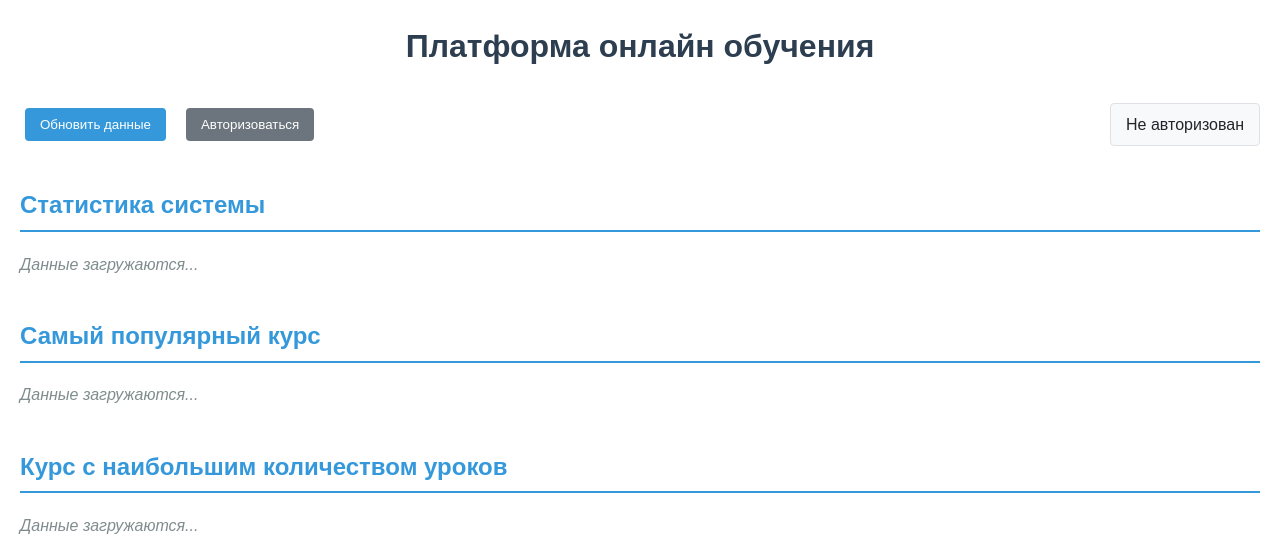
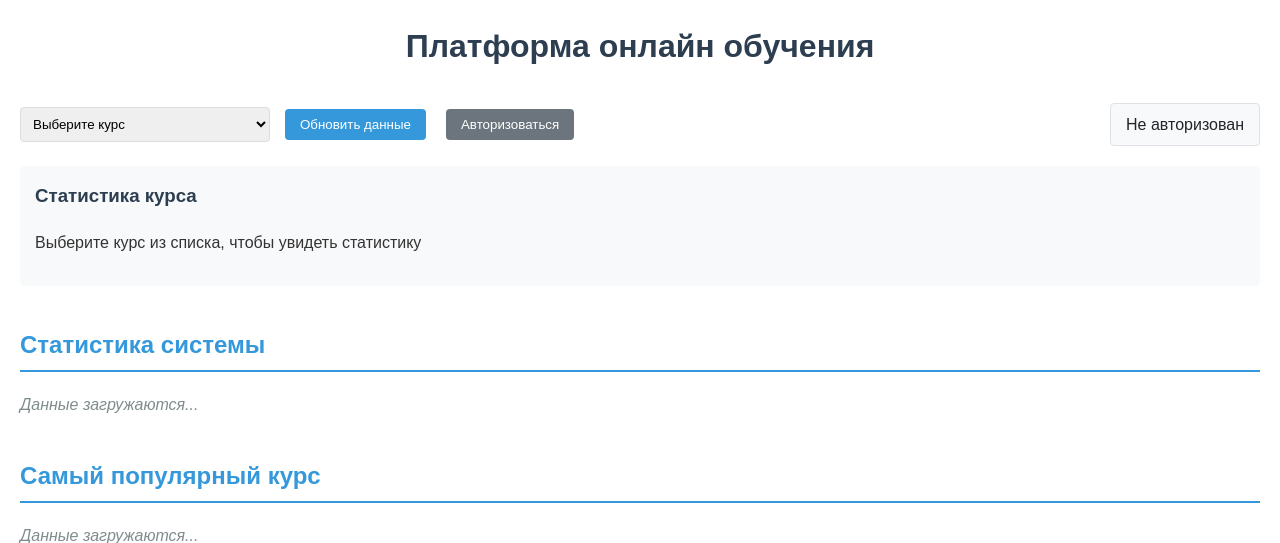
Before and after one commit to university-homework/semester-6-db-app, a Python web app: template src/templates/index.html in a window 1280 px wide. Shown: the top 543 px of the page. Run offline with Jinja, Linux system fonts and the light colour scheme; the template is opened without the code that fills it, so the values that code supplies are empty.

Commit message:
БД app stable version

```diff
--- a/src/templates/index.html
+++ b/src/templates/index.html
@@ -3,7 +3,7 @@
 <head>
     <meta charset="UTF-8">
     <meta name="viewport" content="width=device-width, initial-scale=1.0">
-    <title>index</title>
+    <title>Платформа онлайн обучения</title>
     <style>
         body {
             font-family: Arial, sans-serif;
@@ -69,6 +69,13 @@
             display: flex;
             gap: 10px;
             flex-wrap: wrap;
+            align-items: center;
+        }
+        select {
+            padding: 8px;
+            border-radius: 4px;
+            border: 1px solid #ddd;
+            min-width: 250px;
         }
         .btn-success {
             background-color: #28a745;
@@ -146,15 +153,34 @@
         #mostPopularCourse {
             font-size: 20px;
         }
+        .course-stats {
+            background-color: #f8f9fa;
+            padding: 15px;
+            border-radius: 5px;
+            margin-bottom: 20px;
+        }
+        .course-stats h3 {
+            margin-top: 0;
+            color: #2c3e50;
+        }
     </style>
 </head>
 <body>
     <h1>Платформа онлайн обучения</h1>
 
     <div class="actions">
+        <select id="courseSelect" onchange="loadCourseStats()">
+            <option value="">Выберите курс</option>
+            <!-- Опции будут заполнены динамически -->
+        </select>
         <button onclick="loadAllData()">Обновить данные</button>
         <button id="loginBtn" class="btn-login" onclick="toggleAuth()">Авторизоваться</button>
         <div id="authStatus" class="auth-status">Не авторизован</div>
+    </div>
+
+    <div id="selectedCourseStats" class="course-stats">
+        <h3>Статистика курса</h3>
+        <p>Выберите курс из списка, чтобы увидеть статистику</p>
     </div>
 
     <!-- Модальное окно для создания/редактирования -->
@@ -624,9 +650,74 @@
             }
         }
 
+        // Функция для загрузки списка курсов в выпадающий список
+        async function loadCourses() {
+            const courses = await fetchData('/additional/all_courses/');
+            if (!courses) return;
+
+            const select = document.getElementById('courseSelect');
+
+            // Очищаем все опции кроме первой
+            while (select.options.length > 1) {
+                select.remove(1);
+            }
+
+            // Добавляем курсы в выпадающий список
+            courses.forEach(course => {
+                const option = document.createElement('option');
+                option.value = course.id;
+                option.textContent = `${course.name} (ID: ${course.id})`;
+                select.appendChild(option);
+            });
+        }
+
+        // Функция для загрузки статистики выбранного курса
+        async function loadCourseStats() {
+            const select = document.getElementById('courseSelect');
+            const courseId = select.value;
+
+            if (!courseId) {
+                document.getElementById('selectedCourseStats').innerHTML =
+                    '<h3>Статистика курса</h3><p>Выберите курс из списка, чтобы увидеть статистику</p>';
+                return;
+            }
+
+            const stats = await fetchData(`/additional/courses/${courseId}/stats/`);
+            if (!stats) return;
+
+            const container = document.getElementById('selectedCourseStats');
+
+            // Формируем HTML для отображения статистики
+            let html = `
+                <h3>Статистика курса: ${stats.course_name}</h3>
+                <table>
+                    <thead>
+                        <tr>
+                            <th>Модули</th>
+                            <th>Уроки</th>
+                            <th>Участники</th>
+                        </tr>
+                    </thead>
+                    <tbody>
+                        <tr>
+                            <td>${stats.module_count}</td>
+                            <td>${stats.lesson_count}</td>
+                            <td>${stats.member_count}</td>
+                        </tr>
+                    </tbody>
+                </table>
+                <p><strong>ID курса:</strong> ${stats.course_id}</p>
+            `;
+
+            container.innerHTML = html;
+        }
+
         // Функция для загрузки всех данных
         async function loadAllData() {
             try {
+                // Загружаем список курсов для выпадающего списка
+                await loadCourses();
+
                 const systemStats = await fetchData('/additional/system/stats/');
                 if (systemStats) {
                     renderTable(
```
Also changed, not shown: src/apps/core/infrastructure/routers/additional.py (+40 -1 lines).
